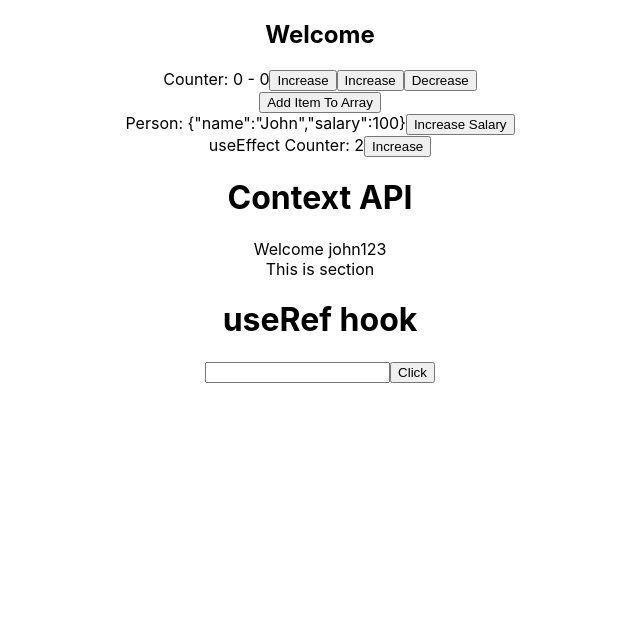
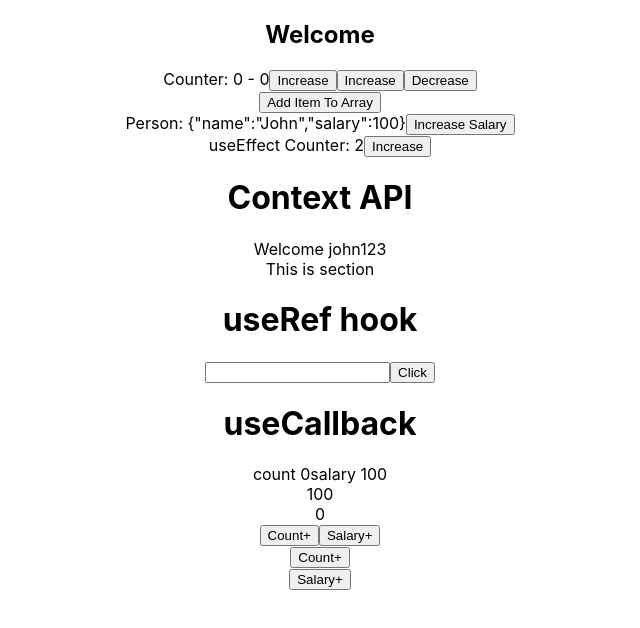
Before and after one commit to reactjs-example/react-hooks-demo, a React (Create React App) app: page / in a window 1280 px wide. Shown: the top 628 px of the page, without its empty margins (320-960 px from the left). Built offline with nearby package versions, Linux system fonts and the light colour scheme.

Commit message:
useCallback in react js

```diff
--- a/src/App.js
+++ b/src/App.js
@@ -5,6 +5,7 @@ import { PersonSalaray } from './state/Salary';
 import { EffectCounter } from './effect/Counter';
 import { AppContainer } from './context/AppContainer';
 import AppRefContainer from './ref/AppRefContainer';
+import AppCallbackHook from './callback/AppCallbackHook';
 
 function App() {
   return (
@@ -19,6 +20,8 @@ function App() {
      <AppContainer/>
      {/** useRef */}
      <AppRefContainer/>
+     {/** useCallback */}
+     <AppCallbackHook/>
     </div>
   );
 }
--- /dev/null
+++ b/src/callback/AppCallbackHook.js
@@ -0,0 +1,35 @@
+import React, { useCallback, useState } from "react";
+import Count from "./Count";
+import MyButton from "./MyButton";
+import Salary from "./Salary";
+
+function AppCallbackHook() {
+  const [count, setCount] = useState(0);
+  const [salary, setSalary] = useState(100);
+  const incrementCount = ()=> {
+   setCount(count+1);
+  };
+  const incrementSalary = () => {
+    setSalary(salary+100)
+  };
+  const useCallbackIncrementCount = useCallback(()=> {
+    setCount(count+1);
+   }, [count]);
+  const useCallbackIncrementSalary = useCallback(()=>{setSalary(salary+100)}, [salary]);
+  return (
+    <div>
+      <h1>useCallback</h1>
+
+      count {count}
+      salary {salary}
+      <Salary value={salary}/>
+      <Count value={count}/>
+      <button onClick={incrementCount}>Count+</button>
+      <button onClick={incrementSalary}>Salary+</button>
+      <MyButton clickHandler={useCallbackIncrementCount} value='Count+'/>
+      <MyButton clickHandler={useCallbackIncrementSalary} value='Salary+'/>
+    </div>
+  );
+}
+
+export default AppCallbackHook;
--- /dev/null
+++ b/src/callback/Count.js
@@ -0,0 +1,9 @@
+import React from "react";
+
+const Count = ({value}) => {
+  console.log("count component rendered");
+  return <div>{value}</div>;
+};
+
+export default React.memo(Count);
+// export default Count;
--- /dev/null
+++ b/src/callback/MyButton.js
@@ -0,0 +1,12 @@
+import React from "react";
+
+const MyButton = ({ clickHandler, value }) => {
+  console.log(clickHandler, value, "rendered");
+  return (
+    <div>
+      <button onClick={clickHandler}>{value}</button>
+    </div>
+  );
+};
+export default React.memo(MyButton);
+//export default MyButton;
--- /dev/null
+++ b/src/callback/Salary.js
@@ -0,0 +1,9 @@
+import React from "react";
+
+const Salary = ({value}) => {
+  console.log("salary component called");
+  return <div>{value}</div>;
+};
+
+export default React.memo(Salary);
+//export default Salary;
```
Also changed, not shown: src/callback/readme.md (added).
